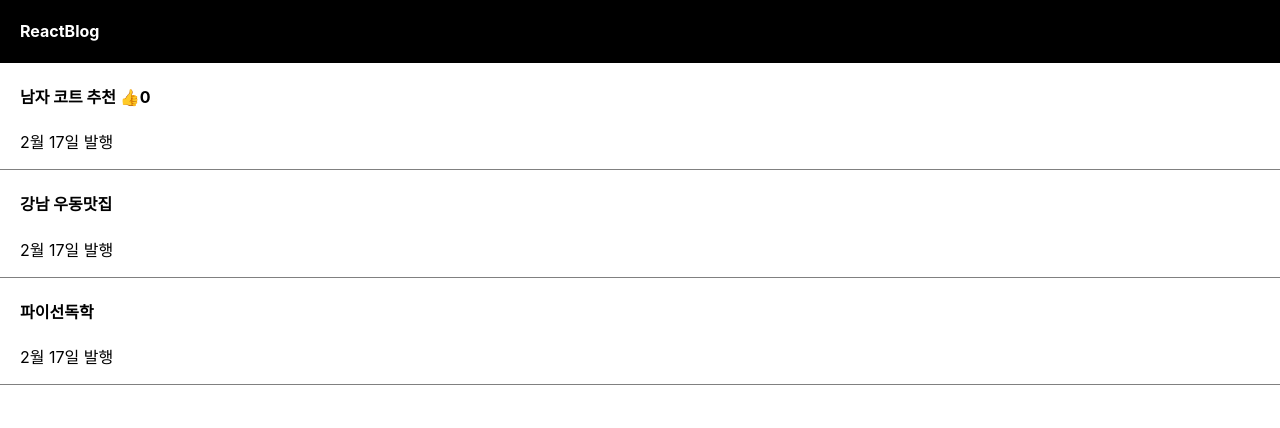
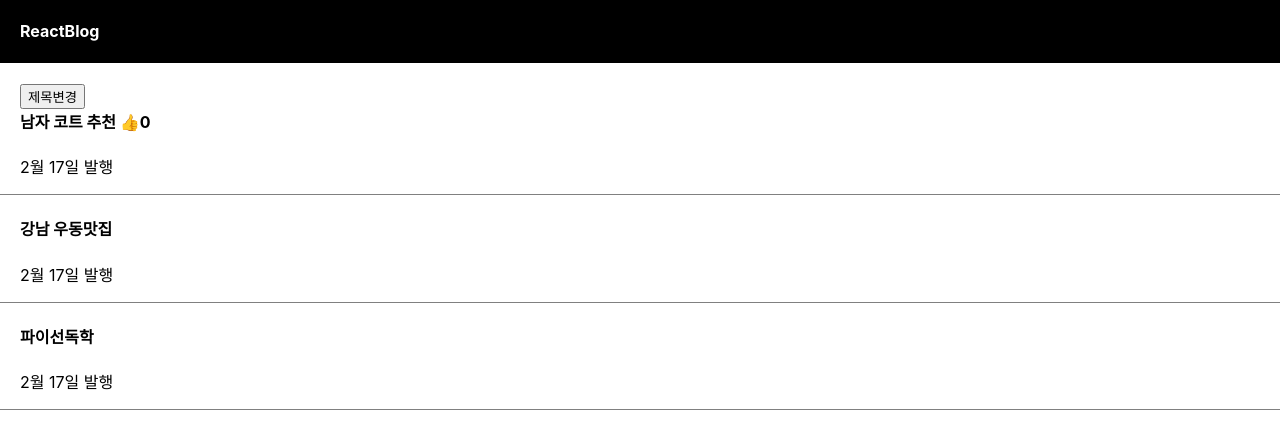
Before and after one commit to yiseul-kim/react2, a React (Create React App) app: page / in a window 1280 px wide. Shown: the top 428 px of the page. Built offline with nearby package versions, Linux system fonts and the light colour scheme.

Commit message:
숙제 : 여자코트추천 변경 버튼

```diff
--- a/src/App.js
+++ b/src/App.js
@@ -22,7 +22,9 @@ function App() {
       </div>
 
       <div className="list">
-        <h4>{글제목[0]} <span onClick={ ()=>{ 따봉변경(따봉+1) }}>👍</span>
+
+        <h4><button onClick={ ()=>{ b(['여자코트추천', '강남 우동맛집', '파이선독학']) } }>제목변경</button><br/>
+        {글제목[0]} <span onClick={ ()=>{ 따봉변경(따봉+1) }}>👍</span>
          {따봉} </h4>
         <p>2월 17일 발행</p>
       </div>
```
